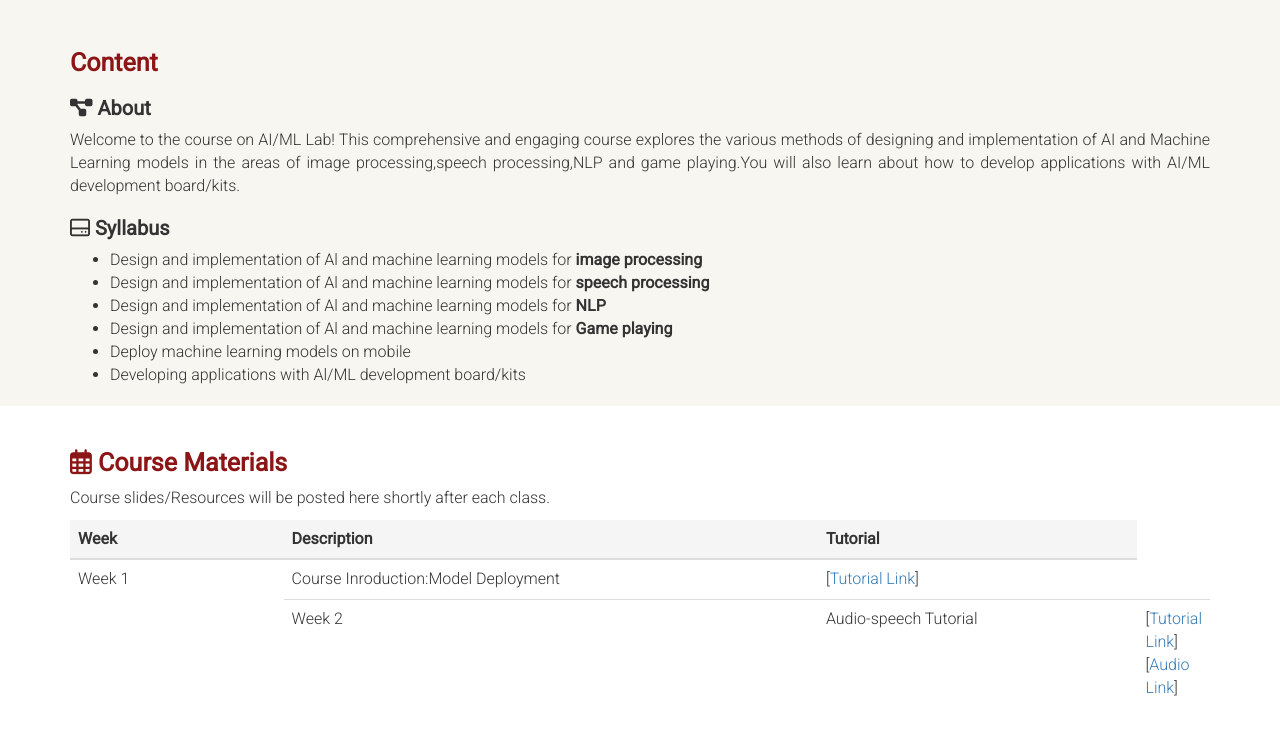
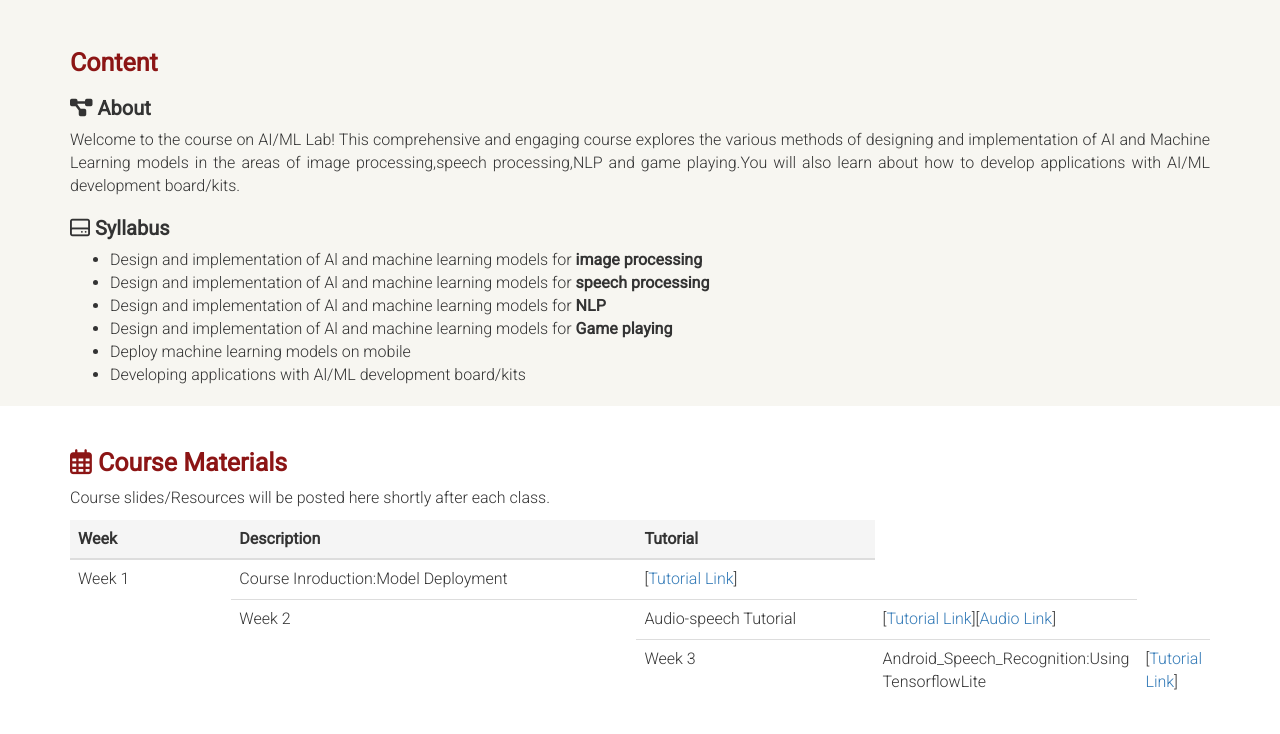
Before and after one commit to sjpcourse/DS510, a plain HTML site: page index.html in a window 1280 px wide. Shown: the part 1021-1755 px from the top of the page. Drawn offline with nearby package versions, Linux system fonts and the light colour scheme.

Commit message:
index.html

```diff
--- a/index.html
+++ b/index.html
@@ -159,6 +159,11 @@
           <td> Audio-speech Tutorial </td>
           <td> [<a href="https://github.com/sjpcourse/DS510/blob/main/slides/audio_speech_tutorial-Copy1%20(1).ipynb" target="_blank">Tutorial Link</a>][<a href="https://github.com/sjpcourse/DS510/blob/main/slides/talk%20(2).wav" target="_blank">Audio Link</a>]  </td>
         </tr>
+        <tr>
+          <td rowspan="3">Week 3</td>
+          <td> Android_Speech_Recognition:Using TensorflowLite</td>
+          <td> [<a href="https://github.com/deba-iitbh/AI_ML_LAB/tree/main/Android_Speech_Recognition/Audio" target="_blank">Tutorial Link</a>] </td>
+        </tr>
 
 
 
```
